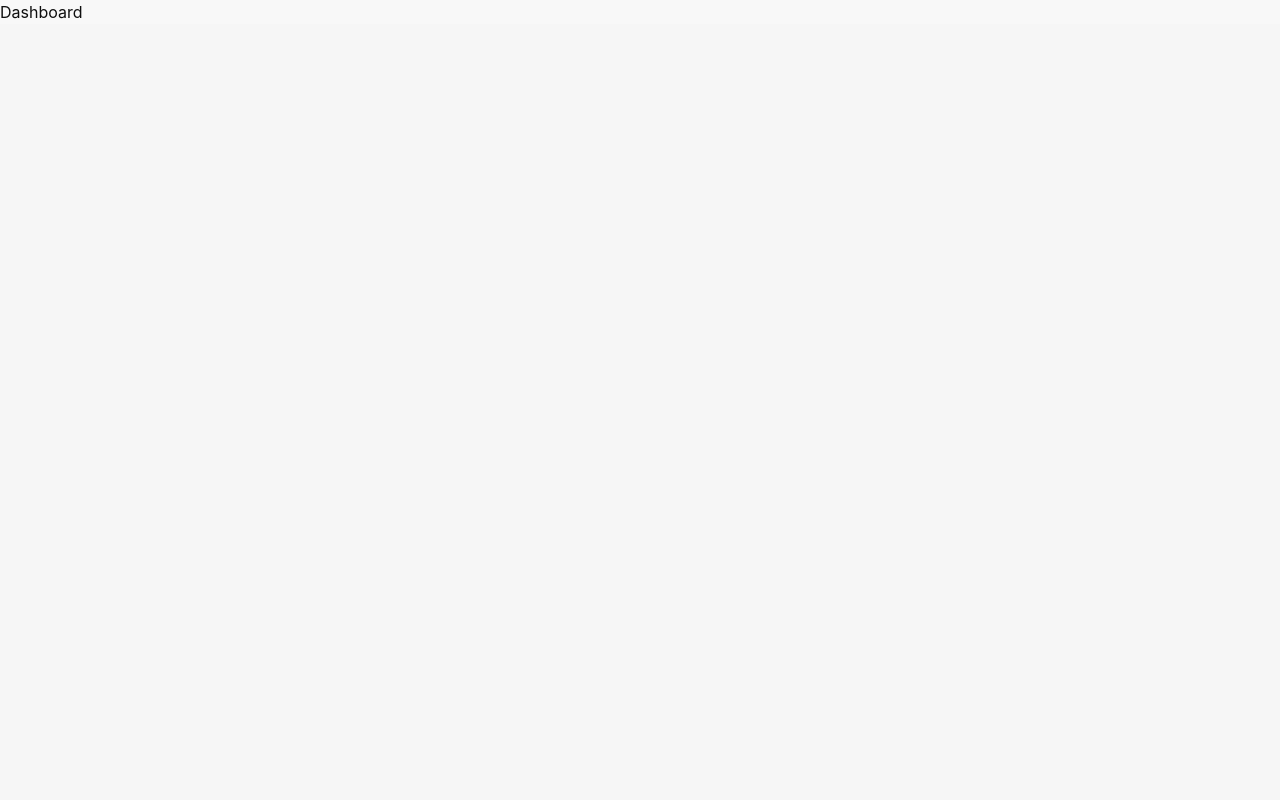
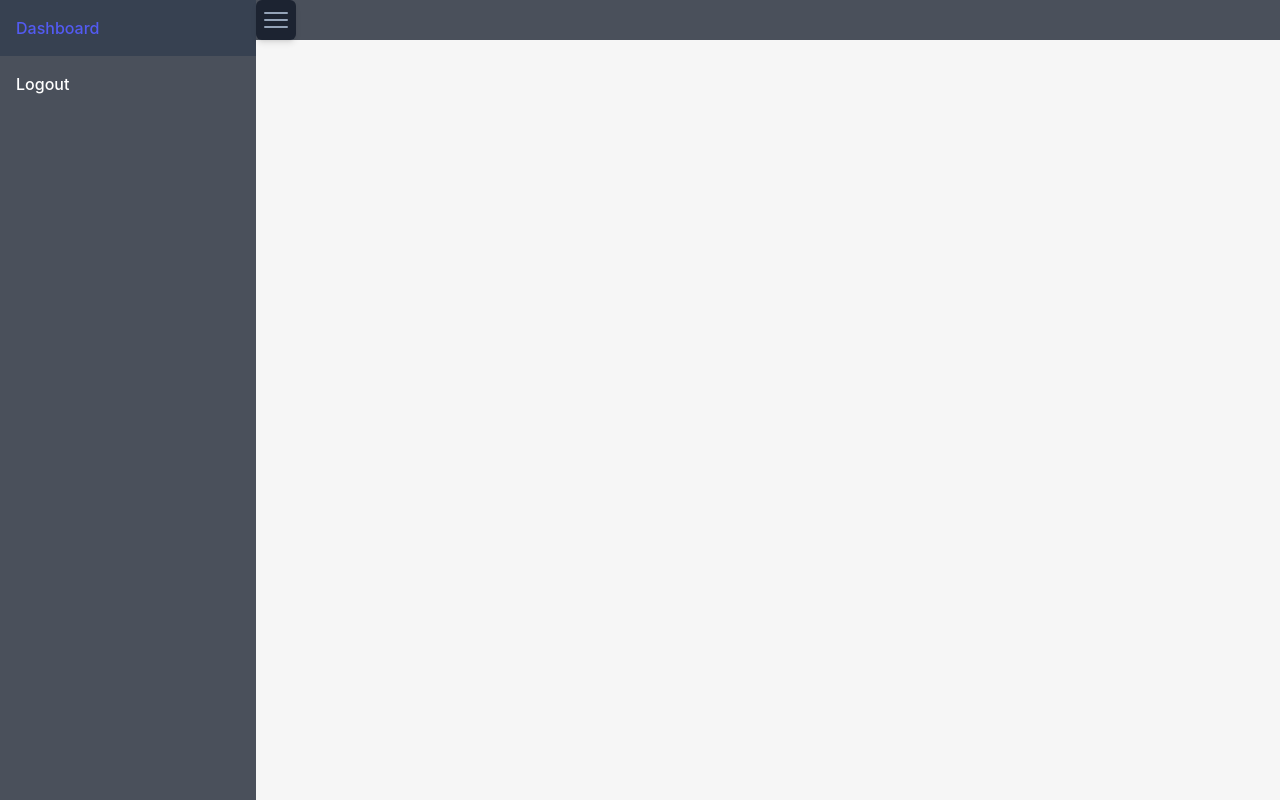
Before and after one commit to chitramsst/tauri-vue-mongo-frontend, a Vue app: page /#/dashboard in a window 1280 px wide. Built offline with nearby package versions, Linux system fonts and the light colour scheme.

Commit message:
side bar

```diff
--- a/src/views/Dashboard.vue
+++ b/src/views/Dashboard.vue
@@ -1,13 +1,47 @@
 <template lang="">
- Dashboard
+  <div class="w-screen mx-auto flex flex-row">
+    <div
+      class="inset-y-0 w-64 bg-gray-900 transition-opacity bg-opacity-75 fixed block" v-if="sidebarVisibility"
+    >
+      <a href="#" class="block p-4 text-white hover:bg-gray-700">Dashboard</a>
+      <a href="#" class="block p-4 text-white hover:bg-gray-700">Logout</a>
+    </div>
+    <div class="w-full text-black fixed" :class="sidebarVisibility?'ml-64':''">
+      <div class="h-10 bg-gray-900 bg-opacity-75 text-slate-400">
+        <svg
+          fill="none"
+          stroke="currentColor"
+          stroke-width="1.5"
+          viewBox="0 0 24 24"
+          xmlns="http://www.w3.org/2000/svg"
+          aria-hidden="true"
+          class="h-10 w-10 p-1 bg-gray-900/80 shadow-md rounded-md"
+          @click="sidebarVisibility==true ? sidebarVisibility=false : sidebarVisibility=true"
+        >
+          <path
+            stroke-linecap="round"
+            stroke-linejoin="round"
+            d="M3.75 6.75h16.5M3.75 12h16.5m-16.5 5.25h16.5"
+          ></path>
+        </svg>
+      </div>
+    </div>
+  </div>
 </template>
 <script>
 export default {
-  data(){
-      return {
-        showLogin : false
-      }
+  data() {
+    return {
+      showLogin: false,
+      sidebarVisibility: true
+      //https://preline.co/docs/sidebar.html
+    };
   },
+  watch:{
+    sidebarVisibility(){
+      this.sidebarVisibility = this.sidebarVisibility
+    }
+  }
 };
 </script>
 <style lang=""></style>
```
